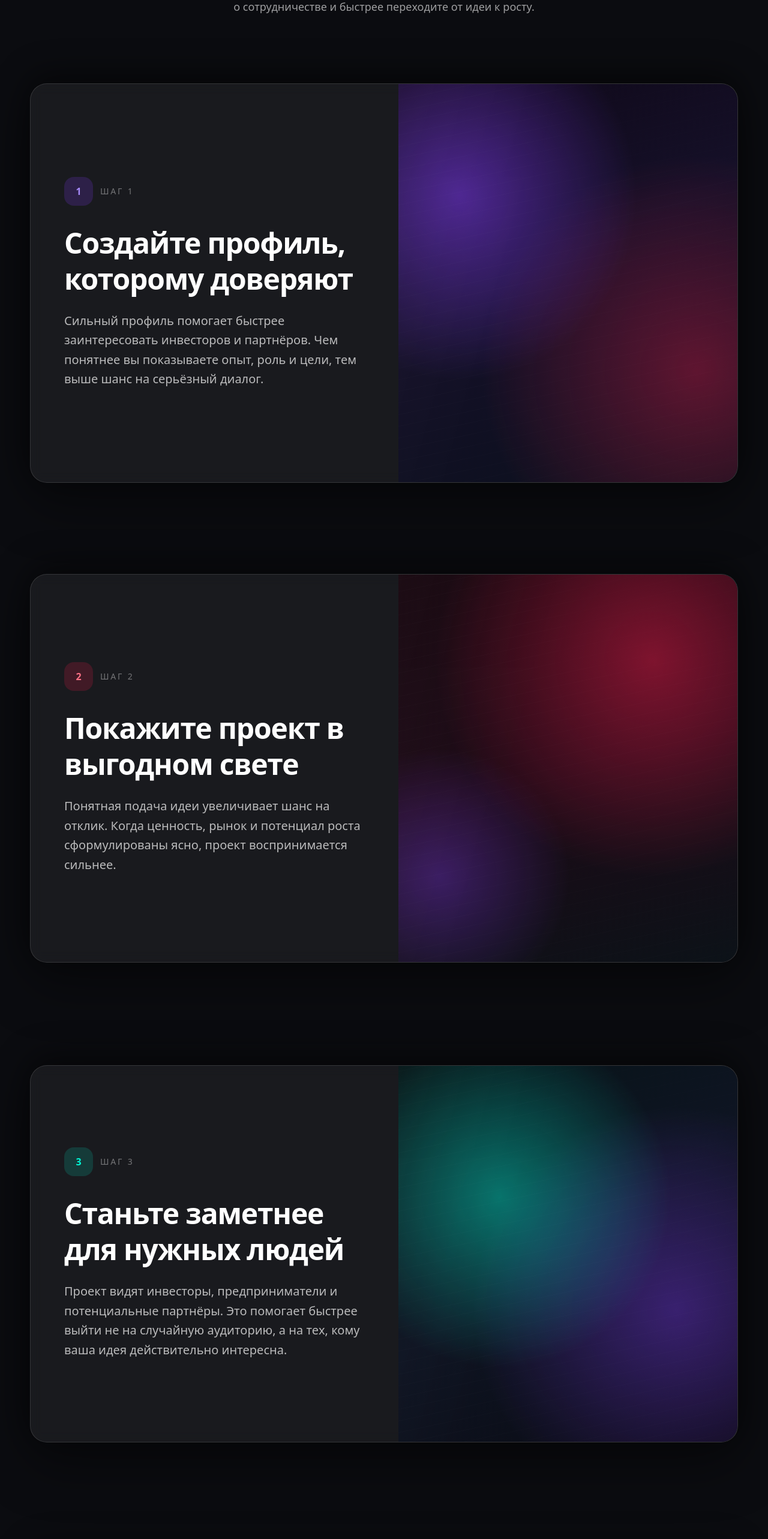
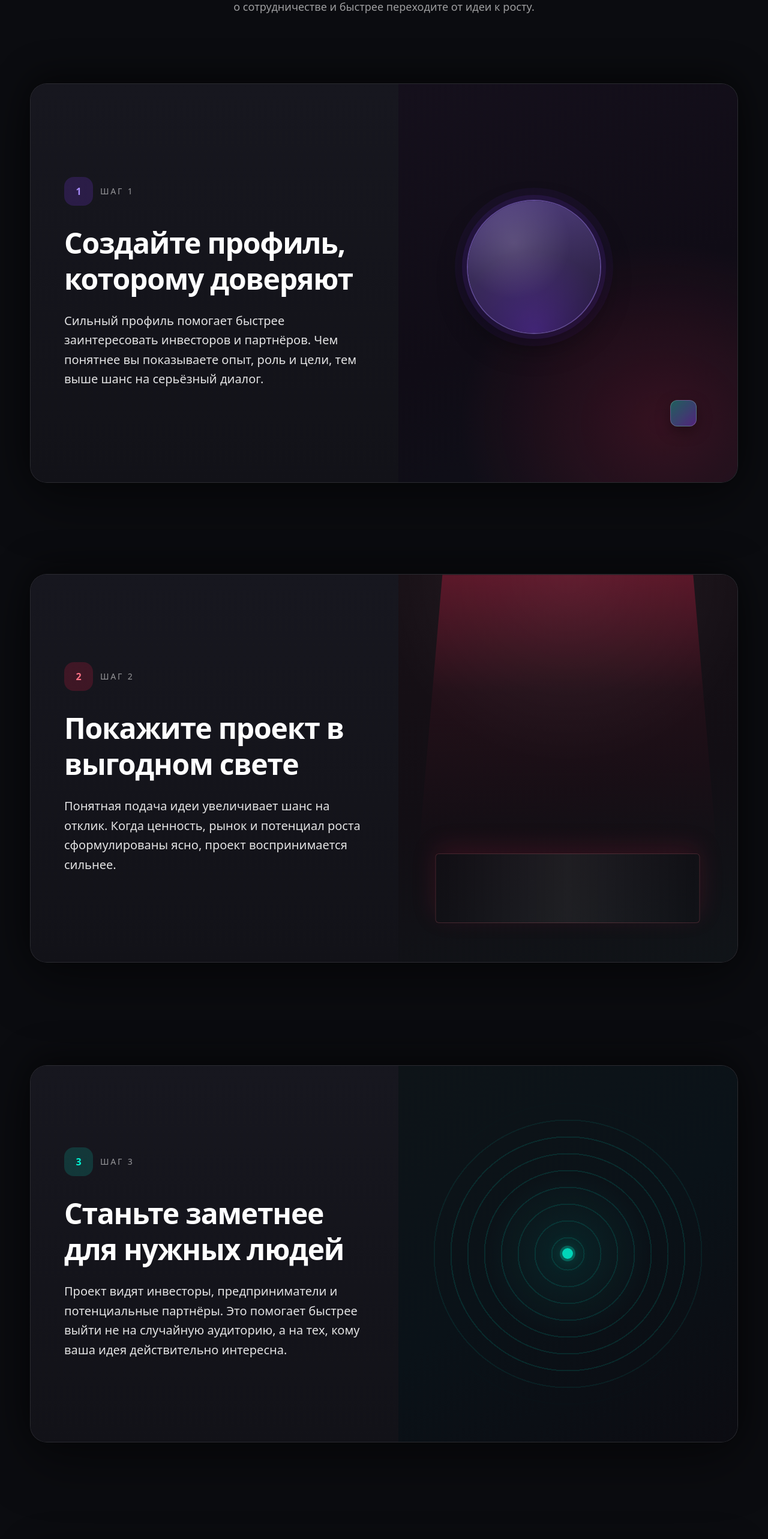
Before and after one commit to mymax29012005-cmd/startuphub, a Next.js app in the folder client/: page / in a window 1280 px wide. Shown: the part 1200-3766 px from the top of the page at 60% size. Built offline with nearby package versions, Linux system fonts and the light colour scheme; no server answers.

Commit message:
визуал карточек главная

```diff
--- a/client/src/app/globals.css
+++ b/client/src/app/globals.css
@@ -170,6 +170,9 @@ select option {
   min-height: calc(100dvh - var(--site-header-height) - var(--how-index) * var(--how-top-offset) - 1.75rem);
   overflow: hidden;
   border-radius: 1.75rem;
+  /* Непрозрачная карточка: текст читается поверх любого фона секции */
+  background-color: #13131a;
+  border: 1px solid rgba(255, 255, 255, 0.1);
   box-shadow:
     0 -14px 55px rgba(0, 0, 0, 0.48),
     0 36px 90px rgba(0, 0, 0, 0.4);
@@ -185,12 +188,16 @@ select option {
 .how-stack-card-copy {
   flex: 1 1 52%;
   min-width: 0;
+  background-color: #14141c;
+  background-image: linear-gradient(180deg, #17171f 0%, #121218 100%);
 }
 
 .how-stack-card-visual {
   flex: 1 1 48%;
   min-height: 220px;
   position: relative;
+  overflow: hidden;
+  isolation: isolate;
 }
 
 @media (min-width: 768px) {
@@ -199,63 +206,232 @@ select option {
   }
 }
 
-.how-stack-card-visual--1 {
-  background:
-    radial-gradient(ellipse 90% 80% at 18% 28%, rgba(124, 58, 237, 0.55), transparent 58%),
-    radial-gradient(circle at 88% 72%, rgba(225, 29, 72, 0.38), transparent 52%),
-    linear-gradient(155deg, #0f0818 0%, #151028 45%, #0a101c 100%);
-}
-
-.how-stack-card-visual--2 {
-  background:
-    radial-gradient(circle at 75% 22%, rgba(225, 29, 72, 0.5), transparent 55%),
-    radial-gradient(ellipse 70% 60% at 12% 78%, rgba(124, 58, 237, 0.35), transparent 55%),
-    linear-gradient(165deg, #180810 0%, #1c0a16 50%, #0c1218 100%);
-}
-
-.how-stack-card-visual--3 {
-  background:
-    radial-gradient(circle at 30% 35%, rgba(0, 245, 212, 0.42), transparent 50%),
-    radial-gradient(circle at 82% 65%, rgba(124, 58, 237, 0.4), transparent 55%),
-    linear-gradient(145deg, #061416 0%, #0e1422 48%, #0a0a12 100%);
-}
-
-.how-stack-card-visual--4 {
-  background:
-    radial-gradient(circle at 70% 30%, rgba(245, 158, 11, 0.45), transparent 52%),
-    radial-gradient(circle at 20% 70%, rgba(225, 29, 72, 0.28), transparent 55%),
-    linear-gradient(160deg, #141008 0%, #1a120e 50%, #0c1018 100%);
-}
-
-.how-stack-card-visual--5 {
-  background:
-    radial-gradient(ellipse 80% 70% at 25% 40%, rgba(239, 68, 68, 0.42), transparent 58%),
-    radial-gradient(circle at 85% 75%, rgba(124, 58, 237, 0.32), transparent 50%),
-    linear-gradient(150deg, #160c0c 0%, #1a1014 45%, #0a0f16 100%);
-}
-
-.how-stack-card-visual--6 {
-  background:
-    radial-gradient(circle at 40% 25%, rgba(59, 130, 246, 0.48), transparent 54%),
-    radial-gradient(circle at 78% 80%, rgba(0, 245, 212, 0.28), transparent 52%),
-    linear-gradient(170deg, #080c18 0%, #101a28 50%, #070a12 100%);
-}
-
+/* Псевдоэлементы — метафоры под текст слева (только CSS) */
+.how-stack-card-visual::before,
 .how-stack-card-visual::after {
   content: "";
   position: absolute;
-  inset: 0;
-  opacity: 0.35;
+  pointer-events: none;
+}
+
+/* 1 — профиль и доверие: «портрет» + кольца + значок */
+.how-stack-card-visual--1 {
+  background-color: #15101c;
   background-image:
-    linear-gradient(105deg, rgba(255, 255, 255, 0.07) 0%, transparent 42%),
-    repeating-linear-gradient(
-      -12deg,
-      transparent,
-      transparent 18px,
-      rgba(255, 255, 255, 0.03) 18px,
-      rgba(255, 255, 255, 0.03) 19px
-    );
-  pointer-events: none;
+    radial-gradient(ellipse 120% 90% at 78% 85%, rgba(225, 29, 72, 0.18), transparent 50%),
+    linear-gradient(158deg, #15101c 0%, #100c16 55%, #0e1018 100%);
+}
+
+.how-stack-card-visual--1::before {
+  width: clamp(140px, 42vw, 220px);
+  aspect-ratio: 1;
+  height: auto;
+  max-height: 58%;
+  border-radius: 50%;
+  top: 46%;
+  left: 40%;
+  transform: translate(-50%, -50%);
+  background: radial-gradient(circle at 35% 32%, rgba(255, 255, 255, 0.14) 0%, transparent 45%),
+    radial-gradient(circle at 50% 100%, rgba(124, 58, 237, 0.35) 0%, transparent 55%),
+    linear-gradient(165deg, rgba(90, 70, 140, 0.9) 0%, rgba(30, 22, 48, 0.95) 100%);
+  box-shadow:
+    0 0 0 2px rgba(167, 139, 250, 0.45),
+    0 0 0 10px rgba(124, 58, 237, 0.12),
+    0 0 0 22px rgba(124, 58, 237, 0.06),
+    0 20px 50px rgba(0, 0, 0, 0.45);
+  z-index: 0;
+}
+
+.how-stack-card-visual--1::after {
+  width: 44px;
+  height: 44px;
+  border-radius: 12px;
+  bottom: 14%;
+  right: 12%;
+  background: linear-gradient(135deg, rgba(0, 245, 212, 0.35) 0%, rgba(124, 58, 237, 0.45) 100%);
+  border: 1px solid rgba(255, 255, 255, 0.2);
+  box-shadow: 0 8px 24px rgba(0, 0, 0, 0.35);
+  z-index: 1;
+}
+
+/* 2 — витрина проекта: софит + «подиум» */
+.how-stack-card-visual--2 {
+  background-color: #181016;
+  background-image:
+    radial-gradient(circle at 50% 0%, rgba(255, 255, 255, 0.06) 0%, transparent 45%),
+    linear-gradient(168deg, #181016 0%, #120e14 55%, #101418 100%);
+}
+
+.how-stack-card-visual--2::before {
+  top: 0;
+  left: 50%;
+  transform: translateX(-50%);
+  width: 88%;
+  height: 72%;
+  clip-path: polygon(8% 0, 92% 0, 100% 100%, 0 100%);
+  background: linear-gradient(180deg, rgba(225, 29, 72, 0.38) 0%, rgba(225, 29, 72, 0.08) 42%, transparent 100%);
+  opacity: 0.85;
+  z-index: 0;
+}
+
+.how-stack-card-visual--2::after {
+  left: 50%;
+  bottom: 10%;
+  transform: translateX(-50%);
+  width: 78%;
+  height: 18%;
+  border-radius: 6px;
+  background: linear-gradient(90deg, transparent 0%, rgba(255, 255, 255, 0.06) 50%, transparent 100%);
+  border: 1px solid rgba(251, 113, 133, 0.22);
+  box-shadow: 0 -12px 40px rgba(225, 29, 72, 0.15);
+  z-index: 1;
+}
+
+/* 3 — заметность: радар + «цель» в центре */
+.how-stack-card-visual--3 {
+  background-color: #0e1418;
+  background-image:
+    radial-gradient(circle at 50% 50%, rgba(0, 245, 212, 0.08) 0%, transparent 32%),
+    linear-gradient(148deg, #0e1418 0%, #0a1218 50%, #0c0c12 100%);
+}
+
+.how-stack-card-visual--3::before {
+  inset: 8%;
+  border-radius: 50%;
+  background: repeating-radial-gradient(
+    circle at 50% 50%,
+    transparent 0,
+    transparent 26px,
+    rgba(0, 245, 212, 0.11) 26px,
+    rgba(0, 245, 212, 0.11) 28px
+  );
+  mask-image: radial-gradient(circle at 50% 50%, black 58%, transparent 72%);
+  -webkit-mask-image: radial-gradient(circle at 50% 50%, black 58%, transparent 72%);
+  z-index: 0;
+}
+
+.how-stack-card-visual--3::after {
+  width: 18px;
+  height: 18px;
+  border-radius: 50%;
+  top: 50%;
+  left: 50%;
+  transform: translate(-50%, -50%);
+  background: rgba(0, 245, 212, 0.85);
+  box-shadow: 0 0 0 4px rgba(0, 245, 212, 0.25), 0 0 28px rgba(0, 245, 212, 0.45);
+  z-index: 1;
+}
+
+/* 4 — отклики: два «облака» сообщений */
+.how-stack-card-visual--4 {
+  background-color: #16120e;
+  background-image:
+    radial-gradient(circle at 20% 80%, rgba(245, 158, 11, 0.12), transparent 45%),
+    linear-gradient(162deg, #16120e 0%, #12100c 50%, #101418 100%);
+}
+
+.how-stack-card-visual--4::before {
+  width: 58%;
+  height: 36%;
+  left: 8%;
+  bottom: 16%;
+  border-radius: 22px 22px 22px 6px;
+  background: linear-gradient(145deg, rgba(255, 255, 255, 0.07) 0%, rgba(255, 255, 255, 0.02) 100%);
+  border: 1px solid rgba(251, 191, 36, 0.28);
+  box-shadow: 10px 10px 0 rgba(245, 158, 11, 0.06);
+  z-index: 0;
+}
+
+.how-stack-card-visual--4::after {
+  width: 46%;
+  height: 30%;
+  right: 10%;
+  top: 22%;
+  border-radius: 20px 20px 8px 20px;
+  background: linear-gradient(215deg, rgba(255, 255, 255, 0.08) 0%, rgba(225, 29, 72, 0.12) 100%);
+  border: 1px solid rgba(251, 113, 133, 0.22);
+  z-index: 1;
+}
+
+/* 5 — диалог и сотрудничество: два узла + «мост» */
+.how-stack-card-visual--5 {
+  background-color: #160f0f;
+  background-image:
+    linear-gradient(
+      90deg,
+      transparent 0%,
+      transparent 38%,
+      rgba(255, 255, 255, 0.04) 50%,
+      transparent 62%,
+      transparent 100%
+    ),
+    linear-gradient(152deg, #160f0f 0%, #120e12 48%, #0e1016 100%);
+}
+
+.how-stack-card-visual--5::before {
+  width: clamp(120px, 34vw, 168px);
+  height: clamp(120px, 34vw, 168px);
+  border-radius: 50%;
+  top: 44%;
+  left: 28%;
+  transform: translate(-50%, -50%);
+  background: radial-gradient(circle at 35% 30%, rgba(255, 255, 255, 0.12), transparent 50%),
+    linear-gradient(145deg, rgba(239, 68, 68, 0.55) 0%, rgba(120, 40, 50, 0.85) 100%);
+  border: 1px solid rgba(252, 165, 165, 0.35);
+  box-shadow: 0 12px 36px rgba(0, 0, 0, 0.4);
+  z-index: 0;
+}
+
+.how-stack-card-visual--5::after {
+  width: clamp(120px, 34vw, 168px);
+  height: clamp(120px, 34vw, 168px);
+  border-radius: 50%;
+  top: 44%;
+  left: 72%;
+  transform: translate(-50%, -50%);
+  background: radial-gradient(circle at 65% 35%, rgba(255, 255, 255, 0.1), transparent 50%),
+    linear-gradient(315deg, rgba(124, 58, 237, 0.65) 0%, rgba(60, 30, 90, 0.9) 100%);
+  border: 1px solid rgba(167, 139, 250, 0.35);
+  box-shadow: 0 12px 36px rgba(0, 0, 0, 0.4);
+  z-index: 0;
+}
+
+/* 6 — рост: столбики + тренд вверх */
+.how-stack-card-visual--6 {
+  background-color: #0e1018;
+  background-image:
+    radial-gradient(ellipse 90% 60% at 50% 100%, rgba(0, 245, 212, 0.12), transparent 55%),
+    linear-gradient(172deg, #0e1018 0%, #0c1420 52%, #080a10 100%);
+}
+
+.how-stack-card-visual--6::before {
+  left: 12%;
+  right: 12%;
+  bottom: 14%;
+  height: 48%;
+  background-image:
+    linear-gradient(to top, rgba(59, 130, 246, 0.75) 0%, rgba(59, 130, 246, 0.75) 100%),
+    linear-gradient(to top, rgba(59, 130, 246, 0.85) 0%, rgba(59, 130, 246, 0.85) 100%),
+    linear-gradient(to top, rgba(0, 245, 212, 0.7) 0%, rgba(0, 245, 212, 0.7) 100%),
+    linear-gradient(to top, rgba(0, 245, 212, 0.82) 0%, rgba(0, 245, 212, 0.82) 100%),
+    linear-gradient(to top, rgba(147, 197, 253, 0.88) 0%, rgba(147, 197, 253, 0.88) 100%);
+  background-size: 11% 38%, 11% 52%, 11% 66%, 11% 78%, 11% 100%;
+  background-position: 8% 100%, 28% 100%, 48% 100%, 68% 100%, 88% 100%;
+  background-repeat: no-repeat;
+  z-index: 0;
+}
+
+.how-stack-card-visual--6::after {
+  width: 0;
+  height: 0;
+  top: 16%;
+  left: 50%;
+  transform: translateX(-50%);
+  border-left: 26px solid transparent;
+  border-right: 26px solid transparent;
+  border-bottom: 36px solid rgba(0, 245, 212, 0.35);
+  filter: drop-shadow(0 6px 16px rgba(59, 130, 246, 0.35));
+  z-index: 1;
 }
 
 .gradient-text {
--- a/client/src/app/page.tsx
+++ b/client/src/app/page.tsx
@@ -306,18 +306,18 @@ export default function Home() {
               className="how-stack-card-wrap"
               style={{ "--how-index": s.n } as React.CSSProperties}
             >
-              <div className="how-stack-card-inner glass card-hover">
+              <div className="how-stack-card-inner card-hover">
                 <div className="how-stack-card-copy flex flex-col justify-center px-8 py-10 sm:px-10 sm:py-12 md:px-14 md:py-14 lg:py-16">
                   <div className="flex items-center gap-3">
                     <div className={`inline-flex size-12 shrink-0 items-center justify-center rounded-2xl text-base font-bold ${s.nBg}`}>
                       {s.n}
                     </div>
-                    <span className="text-sm font-medium uppercase tracking-[0.2em] text-white/40">Шаг {s.n}</span>
+                    <span className="text-sm font-medium uppercase tracking-[0.2em] text-white/55">Шаг {s.n}</span>
                   </div>
                   <h3 className="mt-8 text-3xl font-bold leading-tight tracking-tight text-white sm:text-4xl md:text-5xl">
                     {s.title}
                   </h3>
-                  <p className="mt-6 max-w-xl text-base leading-relaxed text-white/70 sm:text-lg md:text-xl">{s.text}</p>
+                  <p className="mt-6 max-w-xl text-base leading-relaxed text-white/[0.88] sm:text-lg md:text-xl">{s.text}</p>
                 </div>
                 <div className={`how-stack-card-visual how-stack-card-visual--${s.n}`} aria-hidden />
               </div>
```
